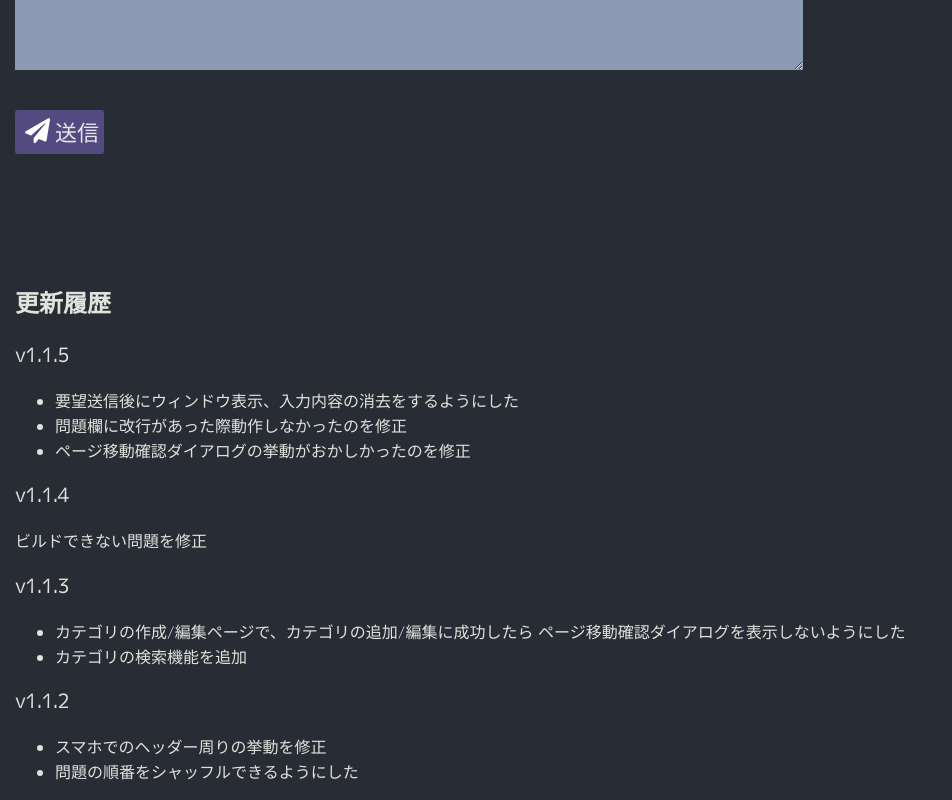
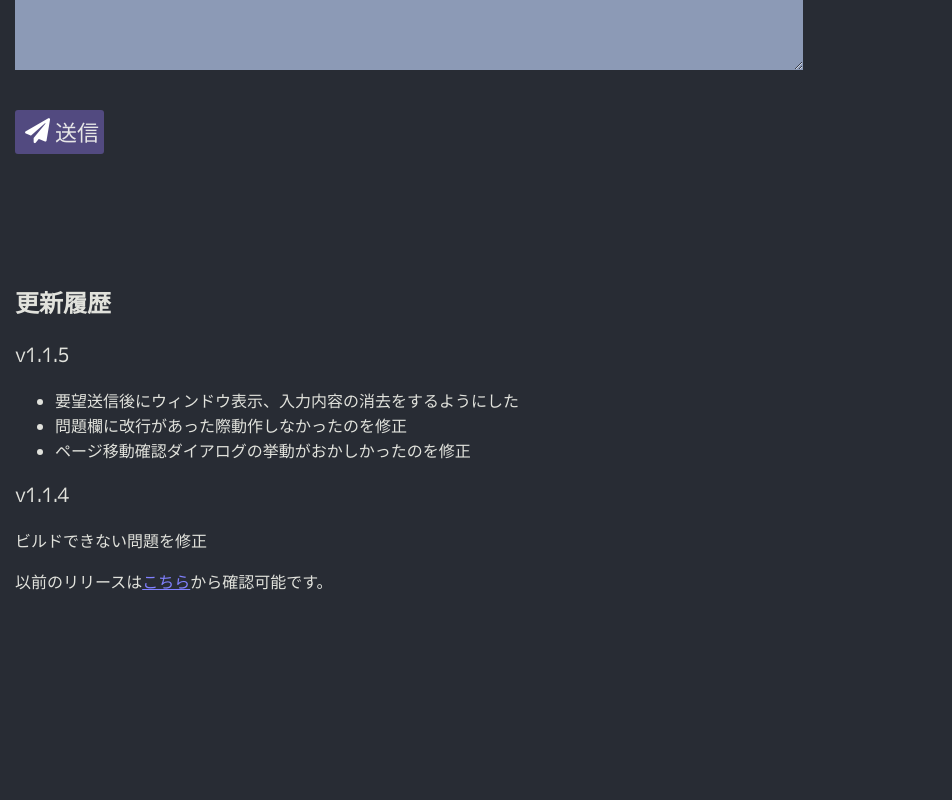
Before and after one commit to watasuke102/TAGether, a Next.js app: page / in a window 1280 px wide. Shown: the part 856-1656 px from the top of the page, without its empty margins (0-952 px from the left). After the commit the page ends 1466 px from the top, so only its background shows below. Built offline with nearby package versions, Linux system fonts and the light colour scheme.

Commit message:
update: 古い更新履歴を削除、GitHubのリリースに誘導

```diff
--- a/src/pages/index.tsx
+++ b/src/pages/index.tsx
@@ -79,18 +79,11 @@ export default function index() {
       <h3>v1.1.4</h3>
       <p>ビルドできない問題を修正</p>
 
-      <h3>v1.1.3</h3>
-      <ul>
-        <li>カテゴリの作成/編集ページで、カテゴリの追加/編集に成功したら
-          ページ移動確認ダイアログを表示しないようにした</li>
-        <li>カテゴリの検索機能を追加</li>
-      </ul>
-
-      <h3>v1.1.2</h3>
-      <ul>
-        <li>スマホでのヘッダー周りの挙動を修正</li>
-        <li>問題の順番をシャッフルできるようにした</li>
-      </ul>
+      <p>
+        以前のリリースは
+        <a href='https://github.com/watasuke102/TAGether/releases'>こちら</a>
+        から確認可能です。
+      </p>
 
       <p className={css.version}>TAGether v1.1.5</p>
 
```
